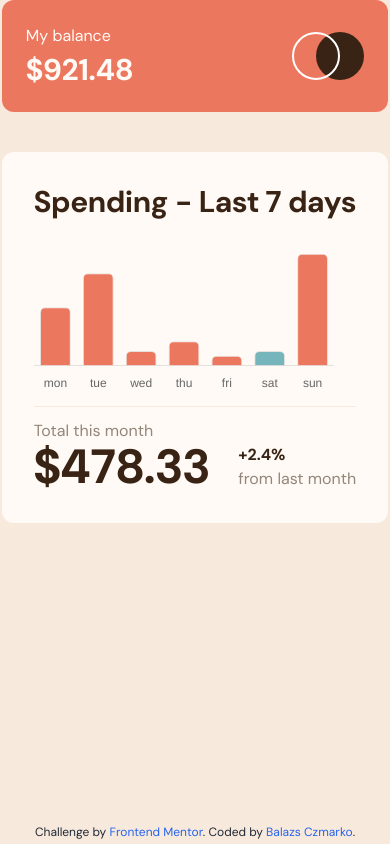
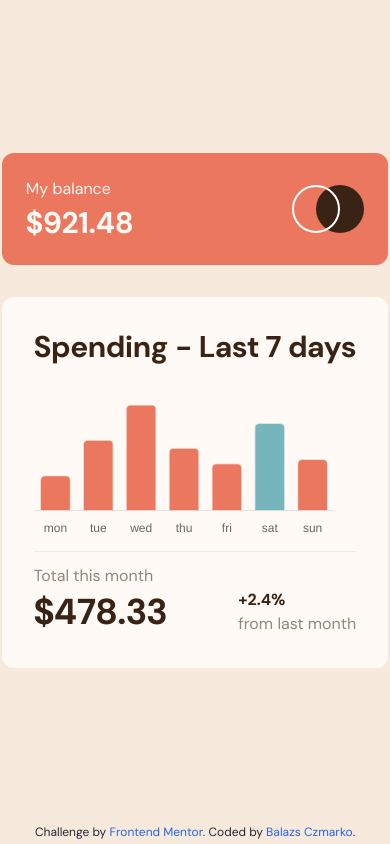
Before and after one commit to czBalazs98/expenses-chart-component-angular, an Angular app: page / in a window 390 px wide. Built offline with nearby package versions, Linux system fonts and the light colour scheme.

Commit message:
implemented bar chart with custom tooltip

```diff
--- a/src/app/app.component.html
+++ b/src/app/app.component.html
@@ -1,4 +1,4 @@
-<div class="m-auto flex flex-col flex-grow sm:flex-grow-0">
+<div class="flex flex-col justify-center flex-grow m-auto">
   <app-expenses-chart></app-expenses-chart>
 </div>
 <app-footer></app-footer>
--- a/src/app/app.module.ts
+++ b/src/app/app.module.ts
@@ -1,5 +1,6 @@
 import { NgModule } from '@angular/core';
 import { BrowserModule } from '@angular/platform-browser';
+import { HttpClientModule } from '@angular/common/http';
 
 import { AppComponent } from './app.component';
 import { FooterComponent } from './common/components/footer/footer.component';
@@ -18,7 +19,8 @@ import { ExpensesBarChartComponent } from './expenses-chart/components/expenses-
     ExpensesBarChartComponent
   ],
   imports: [
-    BrowserModule
+    BrowserModule,
+    HttpClientModule
   ],
   providers: [],
   bootstrap: [AppComponent]
--- a/src/app/expenses-chart/components/balance/balance.component.html
+++ b/src/app/expenses-chart/components/balance/balance.component.html
@@ -1,7 +1,7 @@
-<div class="flex justify-between bg-soft-red rounded-xl p-6 mb-10">
+<div class="flex justify-between p-6 mb-8 bg-soft-red rounded-xl">
   <div class="text-very-pale-orange">
     <p class="mb-1">My balance</p>
-    <p class="font-bold text-3xl">$921.48</p>
+    <p class="text-3xl font-bold">$921.48</p>
   </div>
   <img src="../../../../assets/images/logo.svg" alt="logo" />
 </div>
--- a/src/app/expenses-chart/components/expenses-bar-chart/expenses-bar-chart.component.ts
+++ b/src/app/expenses-chart/components/expenses-bar-chart/expenses-bar-chart.component.ts
@@ -1,11 +1,16 @@
-import { Component } from '@angular/core';
+import { Component, EventEmitter, Output } from '@angular/core';
 import {
   BarController,
   BarElement,
   CategoryScale,
   Chart,
   LinearScale,
+  Tooltip,
+  TooltipItem,
+  TooltipModel,
 } from 'chart.js';
+import { Expense } from '../../model/expense';
+import { HttpClient } from '@angular/common/http';
 
 @Component({
   selector: 'app-expenses-bar-chart',
@@ -15,6 +20,12 @@ import {
 export class ExpensesBarChartComponent {
   chart!: Chart;
 
+  labels: string[] = [];
+  values: number[] = [];
+
+  @Output()
+  amountSumEvent = new EventEmitter<number>();
+
   columnColor: string = 'hsl(10, 79%, 65%)';
   columnHoverColor: string = 'hsl(10, 79%, 75%)';
   colors: string[] = [];
@@ -23,43 +34,29 @@ export class ExpensesBarChartComponent {
   todayHoverColor: string = 'hsl(186, 34%, 70%)';
   hoverColors: string[] = [];
 
-  constructor() {
-    Chart.register(LinearScale, BarController, CategoryScale, BarElement);
+  constructor(private httpClient: HttpClient) {
+    Chart.register(
+      LinearScale,
+      BarController,
+      CategoryScale,
+      BarElement,
+      Tooltip
+    );
   }
 
   ngOnInit() {
+    this.httpClient
+      .get<Expense[]>('/assets/data.json')
+      .subscribe((data) => this.handleChartData(data));
+  }
+
+  handleChartData(expenses: Expense[]) {
+    expenses.forEach((expense) => {
+      this.labels.push(expense.day);
+      this.values.push(expense.amount);
+    });
     this.getColors();
-    this.chart = new Chart('expensesBarChart', {
-      type: 'bar',
-      data: {
-        labels: ['mon', 'tue', 'wed', 'thu', 'fri', 'sat', 'sun'],
-        datasets: [
-          {
-            label: '# of Votes',
-            data: [12, 19, 3, 5, 2, 3, 23],
-            borderRadius: 5,
-            backgroundColor: this.colors,
-            borderWidth: 1,
-            hoverBackgroundColor: this.hoverColors,
-          },
-        ],
-      },
-      options: {
-        scales: {
-          x: {
-            grid: {
-              display: false,
-            },
-          },
-          y: {
-            grid: {
-              display: false,
-            },
-            display: false,
-          },
-        },
-      },
-    });
+    this.createChart();
   }
 
   getColors() {
@@ -77,4 +74,81 @@ export class ExpensesBarChartComponent {
       this.hoverColors[today - 1] = this.todayHoverColor;
     }
   }
+
+  createChart() {
+    this.chart = new Chart('expensesBarChart', {
+      type: 'bar',
+      data: {
+        labels: this.labels,
+        datasets: [
+          {
+            data: this.values,
+            borderRadius: 5,
+            backgroundColor: this.colors,
+            borderWidth: 1,
+            hoverBackgroundColor: this.hoverColors,
+          },
+        ],
+      },
+      options: {
+        plugins: {
+          tooltip: {
+            enabled: false,
+            external: function (context) {
+              let tooltipEl = document.getElementById('tooltip');
+
+              if (!tooltipEl) {
+                tooltipEl = document.createElement('div');
+                tooltipEl.id = 'tooltip';
+                tooltipEl.style.position = 'absolute';
+                tooltipEl.style.pointerEvents = 'none';
+                tooltipEl.style.backgroundColor = 'hsl(25, 47%, 15%)';
+                tooltipEl.style.color = 'hsl(33, 100%, 98%)';
+                tooltipEl.style.padding = '0.25rem';
+                tooltipEl.style.borderRadius = '0.25rem';
+                document.body.appendChild(tooltipEl);
+              }
+
+              const tooltipModel = context.tooltip;
+              if (tooltipModel.opacity === 0) {
+                tooltipEl.style.opacity = '0';
+                return;
+              }
+
+              if (tooltipModel.body) {
+                tooltipEl.innerHTML = '$' + tooltipModel.body[0].lines[0];
+              }
+
+              const position = context.chart.canvas.getBoundingClientRect();
+              tooltipEl.style.opacity = '1';
+              tooltipEl.style.left =
+                position.left +
+                tooltipModel.caretX -
+                tooltipModel.width / 2 +
+                'px';
+              tooltipEl.style.top =
+                position.top +
+                tooltipModel.caretY -
+                tooltipEl.offsetHeight -
+                4 +
+                'px';
+            },
+          },
+        },
+        scales: {
+          x: {
+            grid: {
+              display: false,
+            },
+          },
+          y: {
+            grid: {
+              display: false,
+            },
+            display: false,
+          },
+        },
+      },
+    });
+  }
 }
--- a/src/app/expenses-chart/components/spendings/spendings.component.html
+++ b/src/app/expenses-chart/components/spendings/spendings.component.html
@@ -5,7 +5,7 @@
   <div>
     <p>Total this month</p>
     <div class="flex items-center justify-between">
-      <p class="text-5xl font-bold text-dark-brown">$478.33</p>
+      <p class="text-4xl font-bold text-dark-brown">$478.33</p>
       <div>
         <p class="font-bold text-dark-brown">+2.4%</p>
         <p>from last month</p>
--- /dev/null
+++ b/src/app/expenses-chart/model/expense.ts
@@ -0,0 +1,4 @@
+export interface Expense {
+    day: string;
+    amount: number;
+}
--- /dev/null
+++ b/src/assets/data.json
@@ -0,0 +1,30 @@
+[
+  {
+    "day": "mon",
+    "amount": 17.45
+  },
+  {
+    "day": "tue",
+    "amount": 34.91
+  },
+  {
+    "day": "wed",
+    "amount": 52.36
+  },
+  {
+    "day": "thu",
+    "amount": 31.07
+  },
+  {
+    "day": "fri",
+    "amount": 23.39
+  },
+  {
+    "day": "sat",
+    "amount": 43.28
+  },
+  {
+    "day": "sun",
+    "amount": 25.48
+  }
+]
```
